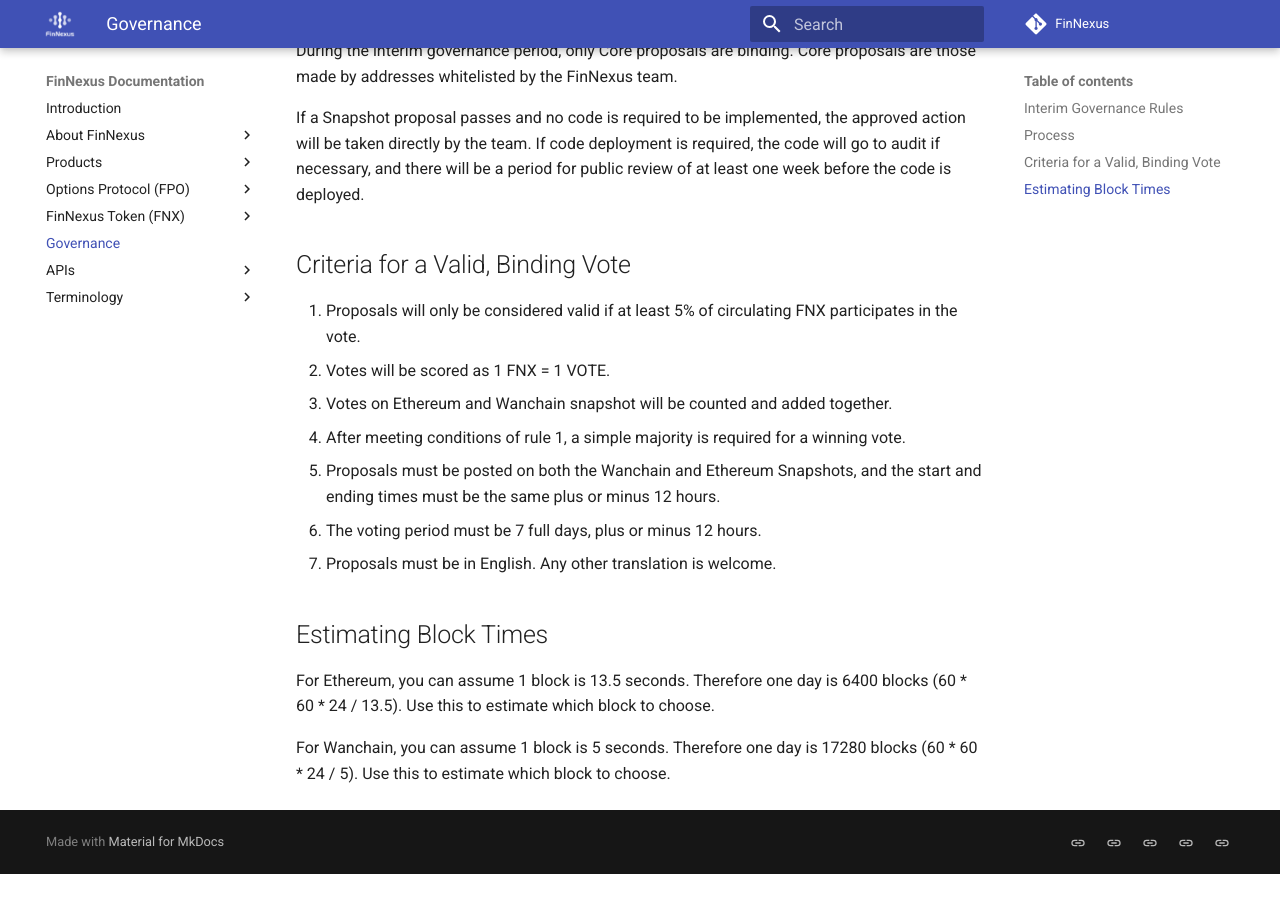
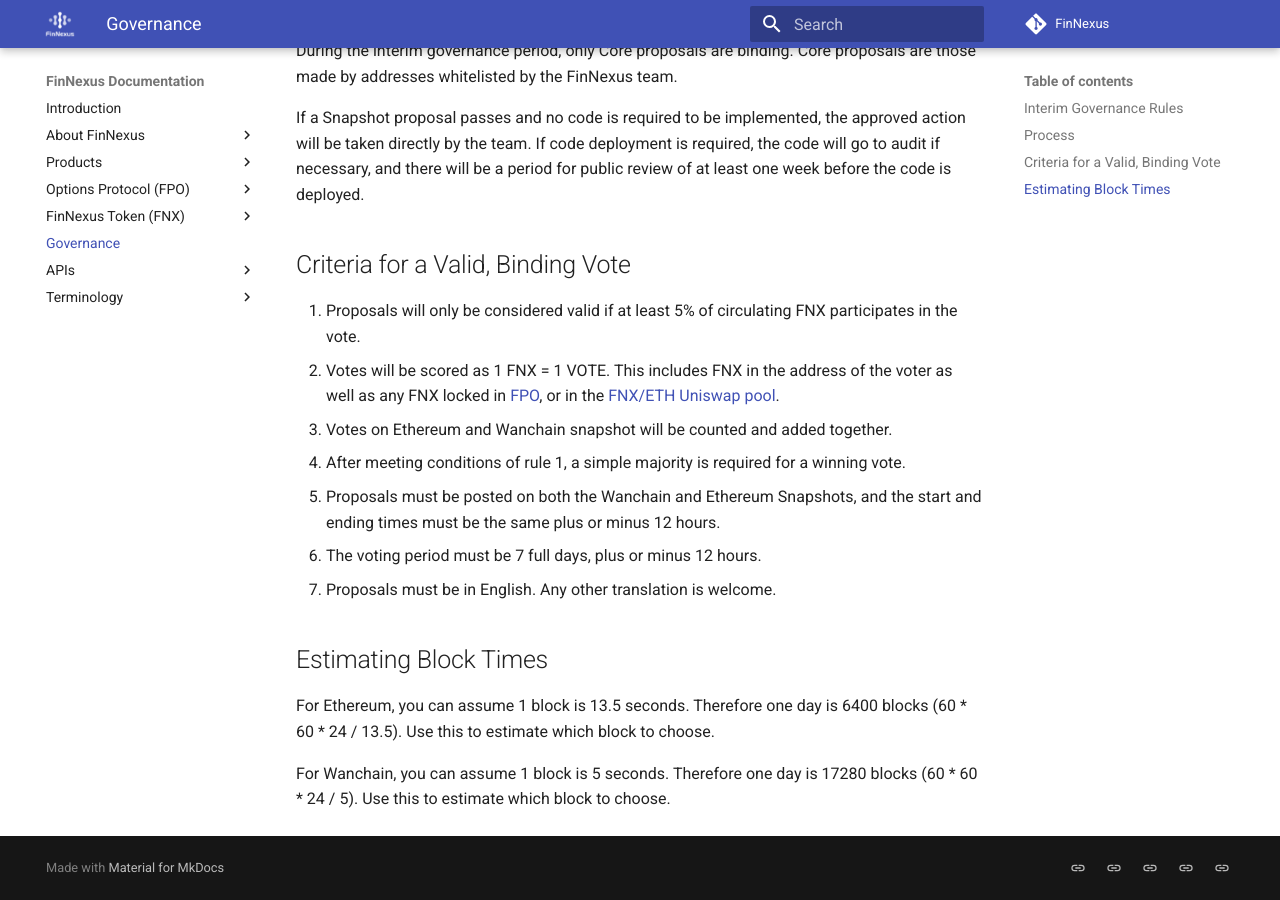
Before and after one commit to Phoenix-Finance/Phoenix-Documentation, an MkDocs documentation site: the page built from content/governance/FNXgovernance.md, in a window 1280 px wide and 900 px high, scrolled down 690 px. Built offline with MkDocs 1.6.1 and Material for MkDocs 9.7.7, drawn with Linux system fonts in a browser that asks for light colours; before the commit the page ends 1564 px from its top, so only the background shows below that.

Commit message:
updated rules

```diff
--- a/content/governance/FNXgovernance.md
+++ b/content/governance/FNXgovernance.md
@@ -17,7 +17,7 @@ If a Snapshot proposal passes and no code is required to be implemented, the app
 ## Criteria for a Valid, Binding Vote
 
 1. Proposals will only be considered valid if at least 5% of circulating FNX participates in the vote.
-2. Votes will be scored as 1 FNX = 1 VOTE.
+2. Votes will be scored as 1 FNX = 1 VOTE. This includes FNX in the address of the voter as well as any FNX locked in [FPO](https://options.finnexus.io/), or in the [FNX/ETH Uniswap pool](https://info.uniswap.org/pair/0x722885cab8be10b27f359fcb225808fe2af07b16).
 3. Votes on Ethereum and Wanchain snapshot will be counted and added together.
 4. After meeting conditions of rule 1, a simple majority is required for a winning vote.
 5. Proposals must be posted on both the Wanchain and Ethereum Snapshots, and the start and ending times must be the same plus or minus 12 hours.
```
